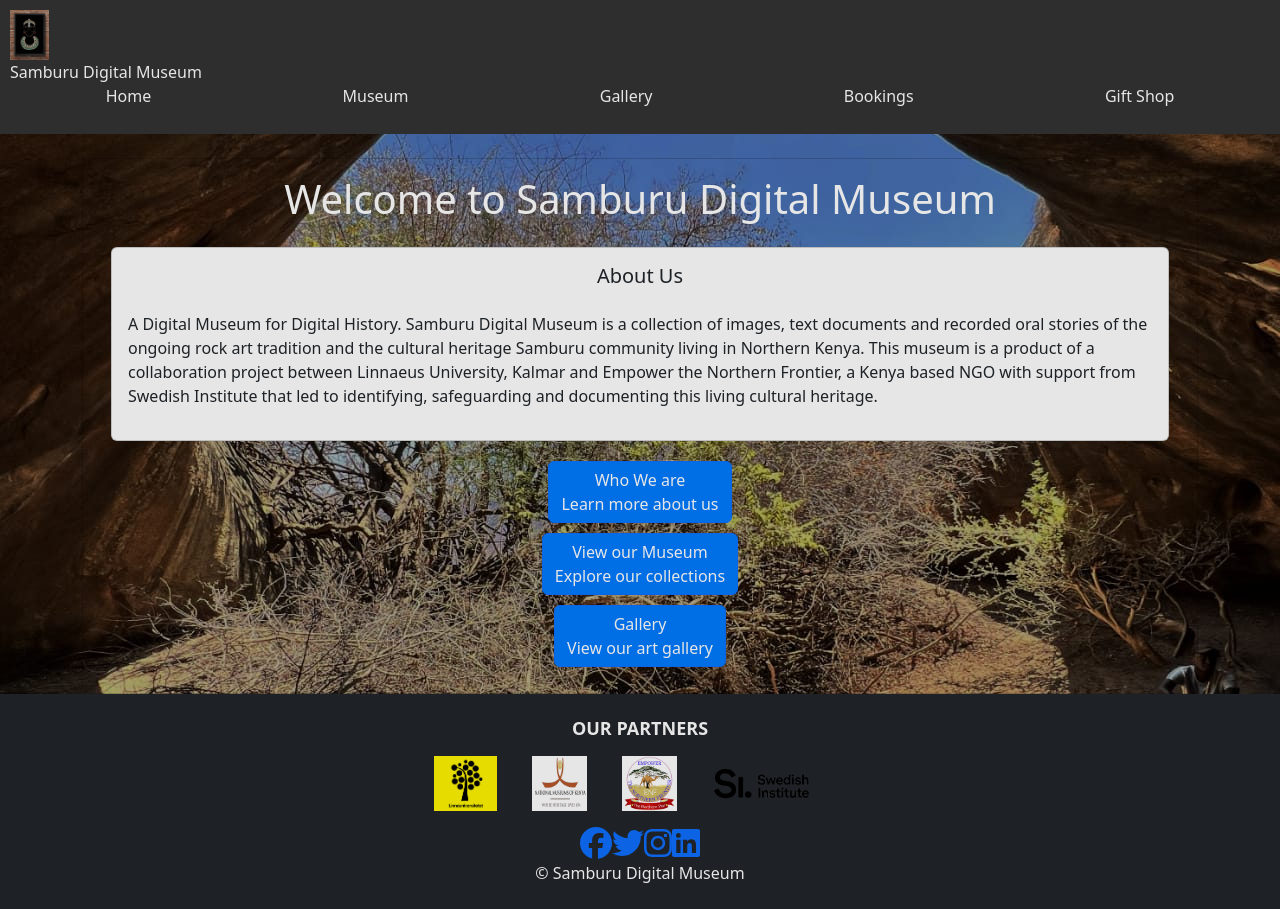
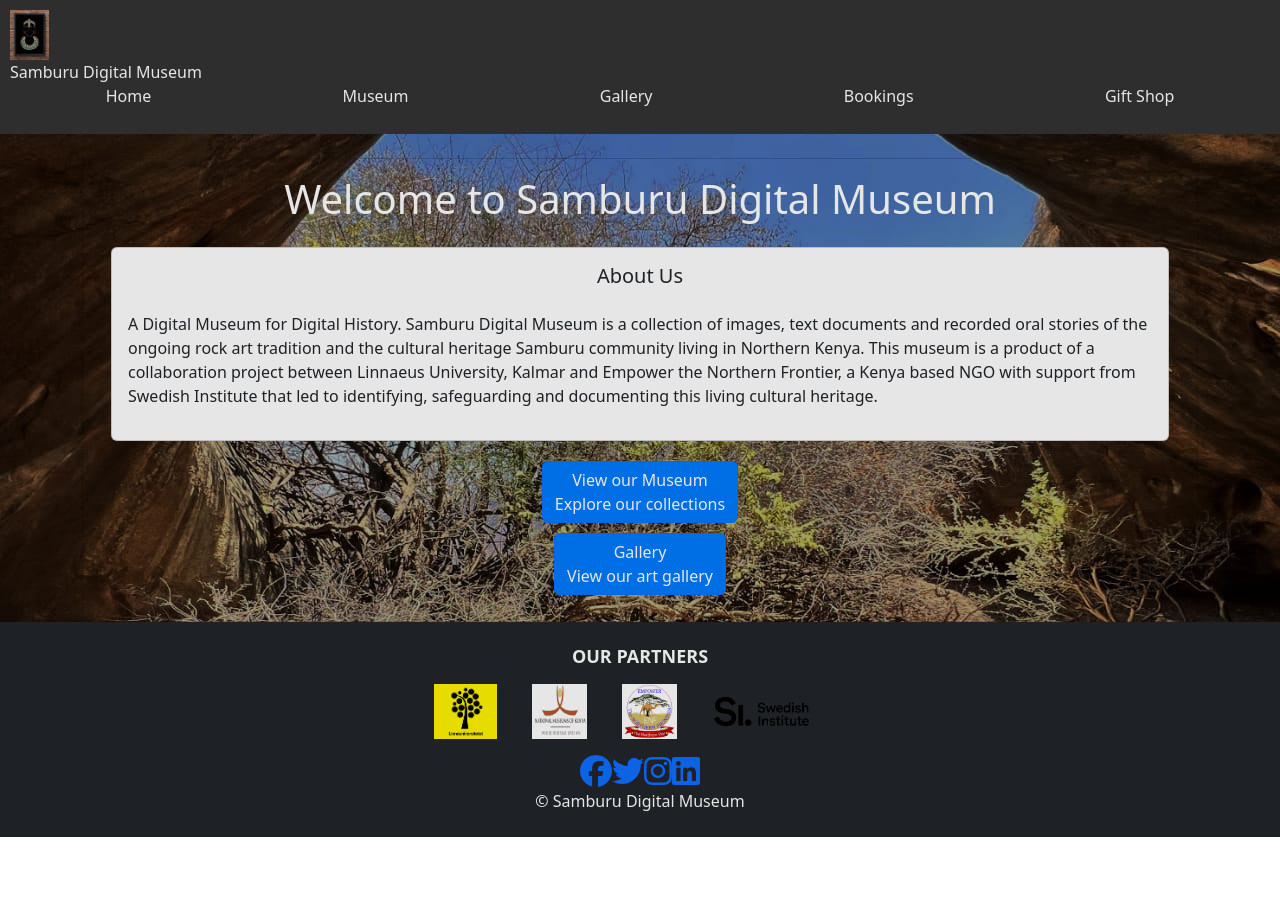
Before and after one commit to melvinkukwansafari/digital-museum, a React (Create React App) app: page / in a window 1280 px wide. After the commit the page ends 837 px from the top, so only its background shows below. Built offline with nearby package versions, Linux system fonts and the light colour scheme; a small style sheet from the web is missing.

Commit message:
git says

```diff
--- a/public/db.json
+++ b/public/db.json
@@ -413,6 +413,12 @@
       "userName": "iugigigjvhvhjhvhjv",
       "purposeOfVisit": "yuyfufuifuifuf",
       "arrivalDate": "2024-02-02"
+    },
+    {
+      "id": "2988",
+      "userName": "",
+      "purposeOfVisit": "",
+      "arrivalDate": ""
     }
   ]
 }
--- a/src/components/Home.js
+++ b/src/components/Home.js
@@ -7,9 +7,7 @@ import React from 'react';
 import { Link } from 'react-router-dom';
 import './Home.css';
 import AboutUs from './AboutUs';
-import Museum from './Museum';
-import Gallery from './Gallery';
-import GiftShop from './GiftShop';
+
 
 const Home = () => {
   return (
@@ -25,13 +23,7 @@ const Home = () => {
 
           {/* Add buttons to navigate to different pages */}
           <div className="button-container">
-            <Link to="/about">
-              <button className="btn btn-primary">
-                Who We are
-                <br />
-                Learn more about us
-              </button>
-            </Link>
+
 
             <Link to="/museum">
               <button className="btn btn-primary">
```
